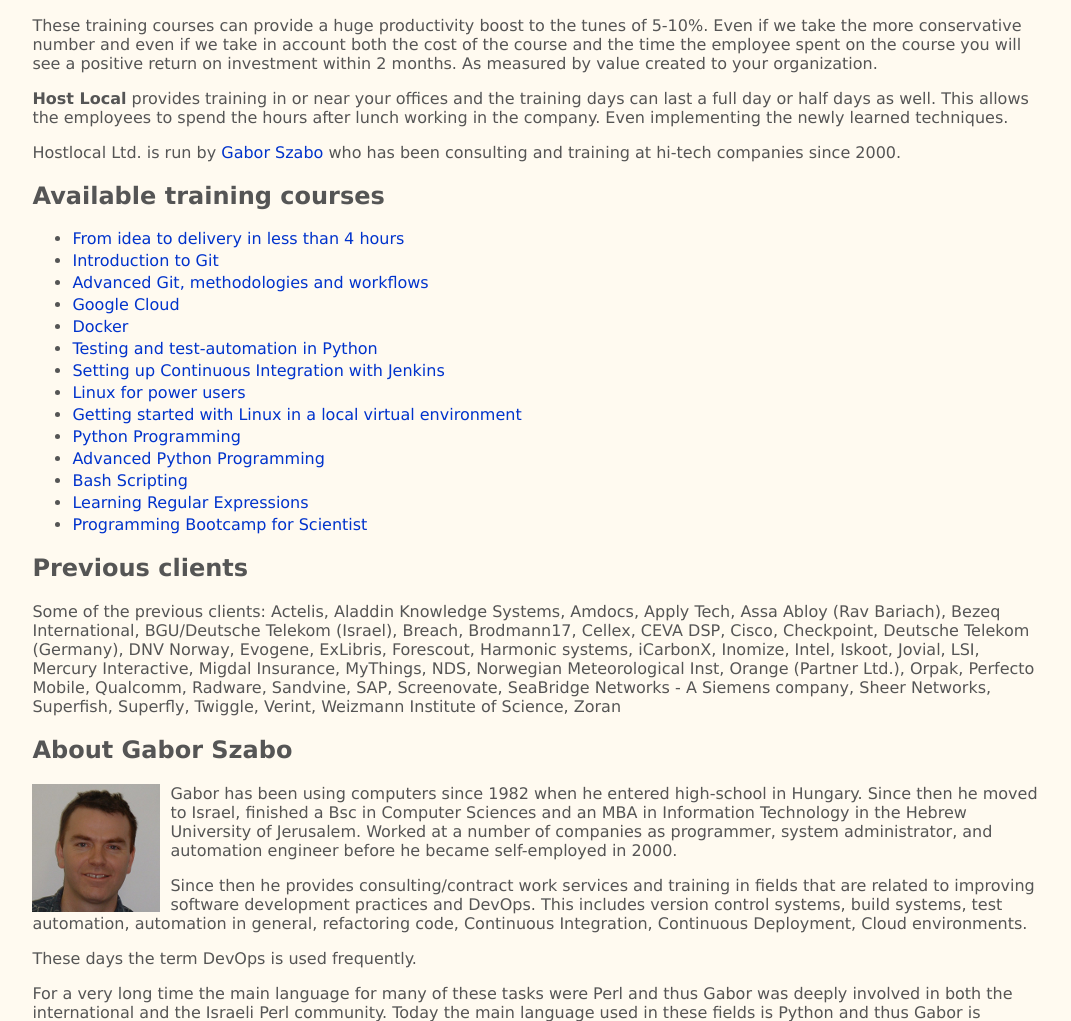
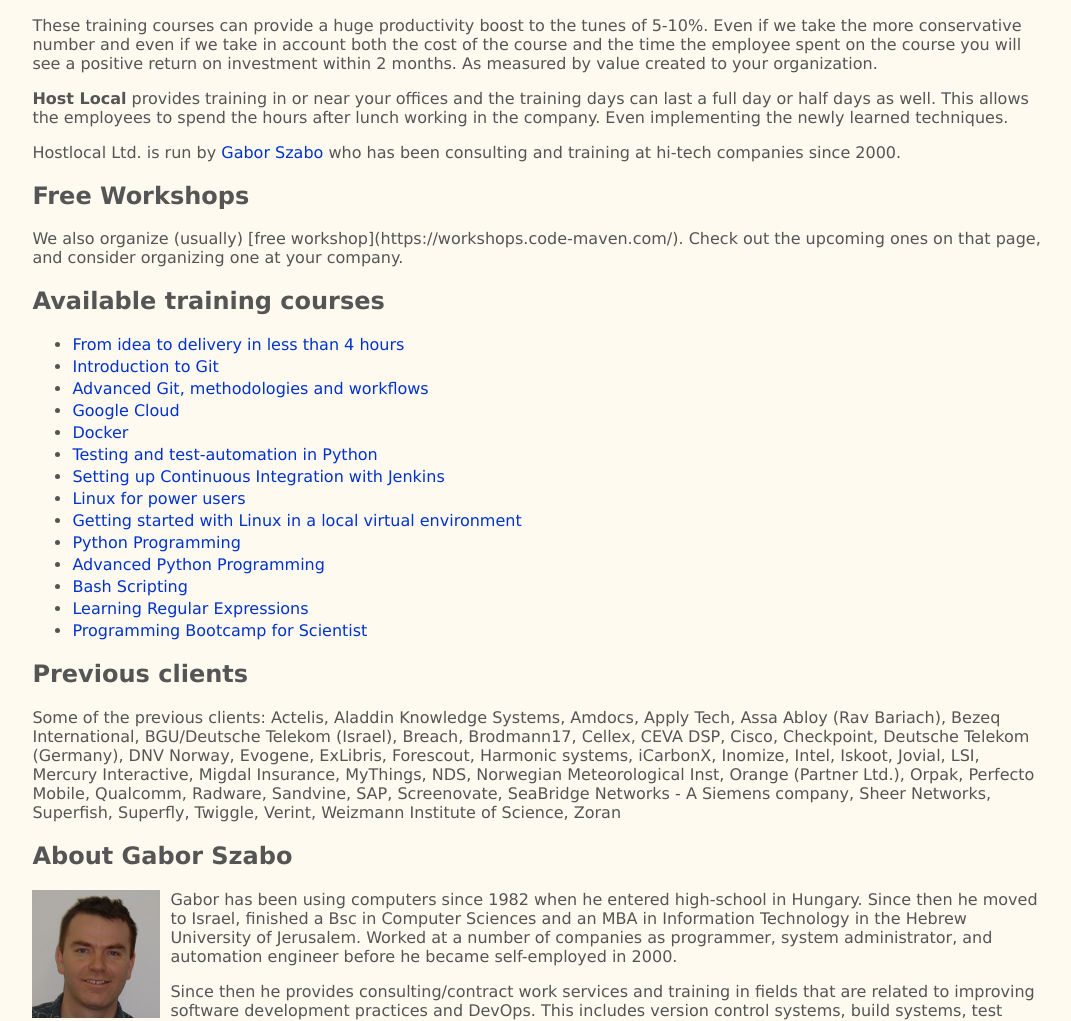
Before and after one commit to szabgab/hostlocal.com, a Flask app: page / in a window 1280 px wide. Shown: the part 339-1360 px from the top of the page, without its empty margins (102-1173 px from the left). Run offline with Flask 2, Linux system fonts and the light colour scheme.

Commit message:
link to workshops

```diff
--- a/templates/index.html
+++ b/templates/index.html
@@ -26,6 +26,12 @@
     <p>
     Hostlocal Ltd. is run by <a href="#about-gabor">Gabor Szabo</a> who has been consulting and training at hi-tech companies since 2000.
     </p>
+
+    <h2>Free Workshops</h2>
+    <p>
+    We also organize (usually) [free workshop](https://workshops.code-maven.com/).
+    Check out the upcoming ones on that page, and consider organizing one at your company.
+    <p>
 
     {% if schedule %}
         <h2>Schedule</h2>
```
